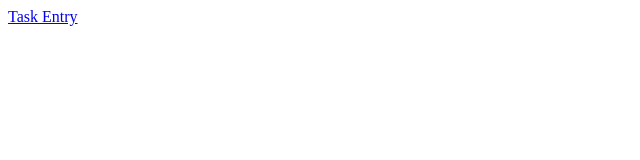
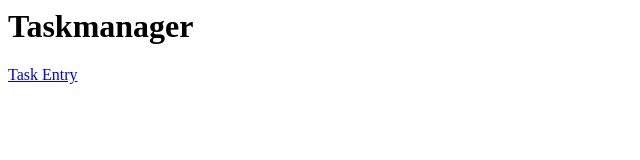
Before and after one commit to Programmer-s-Picnic/taskmanager, a plain HTML site: page index.html in a window 1280 px wide. Shown: the whole page, without its empty margins (0-640 px from the left). Drawn offline with Linux system fonts and the light colour scheme.

Commit message:
Update index.html

```diff
--- a/index.html
+++ b/index.html
@@ -1,2 +1,2 @@
-<h1Taskmanager ></h1>
+<h1>Taskmanager</h1>
 <a href="https://programmer-s-picnic.github.io/taskmanager/task_entry/">Task Entry</a>
```
